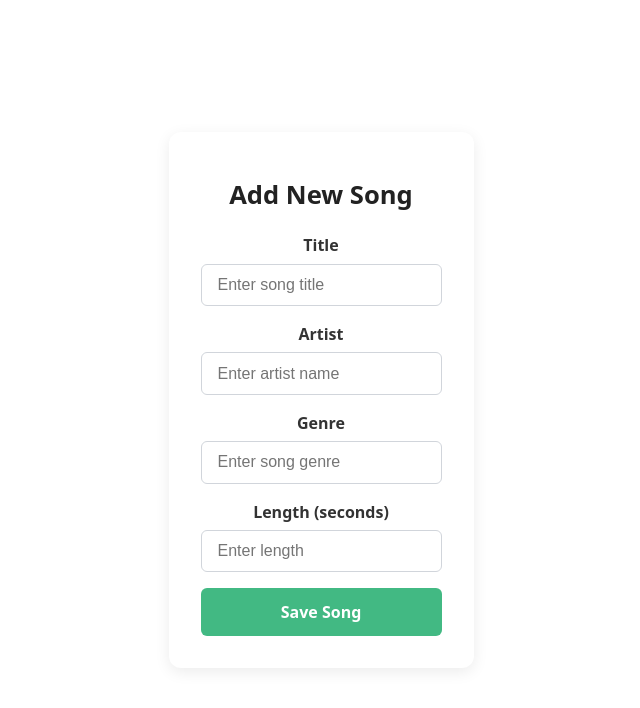
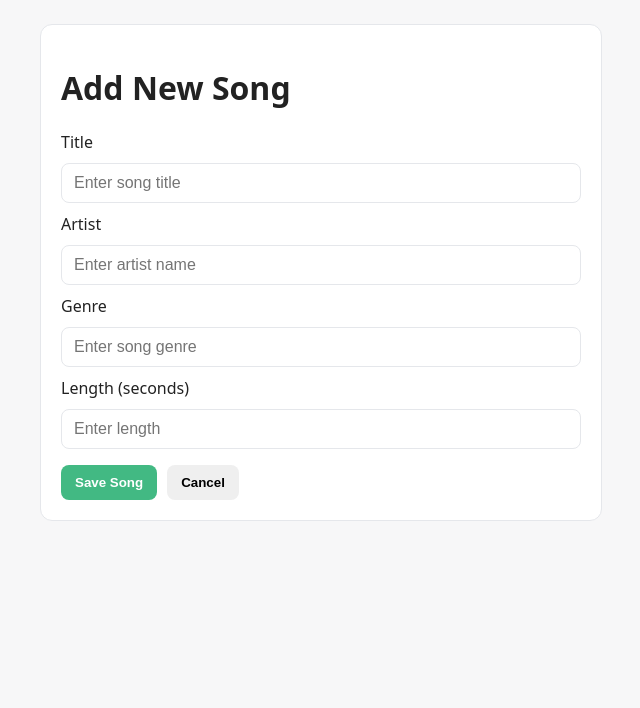
Before and after one commit to Valentin-Koeberl/SEW-2025-26-Task-YouSong, a Vue app in the folder Frontend/yousong-ui/: page /create in a window 1280 px wide. Shown: the top 708 px of the page, without its empty margins (319-959 px from the left). Built offline with nearby package versions, Linux system fonts and the light colour scheme.

Commit message:
Finished Task 4

```diff
--- a/Frontend/yousong-ui/index.html
+++ b/Frontend/yousong-ui/index.html
@@ -4,7 +4,7 @@
     <meta charset="UTF-8" />
     <link rel="icon" type="image/svg+xml" href="/vite.svg" />
     <meta name="viewport" content="width=device-width, initial-scale=1.0" />
-    <title>Vite + Vue</title>
+    <title>YouSong</title>
 </head>
 <body>
 <div id="app"></div>
--- a/Frontend/yousong-ui/src/App.vue
+++ b/Frontend/yousong-ui/src/App.vue
@@ -4,3 +4,24 @@
 
 <script setup>
 </script>
+
+<style>
+:root {
+  --brand: #42b983;
+  --ink: #222;
+  --border: #e5e7eb;
+  --bg: #f7f7f8;
+  --card: #fff;
+}
+
+html,
+body,
+#app {
+  margin: 0;
+  padding: 0;
+  height: 100%;
+  background: var(--bg);
+  color: var(--ink);
+  font-family: system-ui, -apple-system, Segoe UI, Roboto, Inter, Arial, sans-serif;
+}
+</style>
--- /dev/null
+++ b/Frontend/yousong-ui/src/components/NavBar.vue
@@ -0,0 +1,105 @@
+<template>
+  <header class="nav">
+    <div class="nav-left" @click="goHome" title="YouSong">YouSong</div>
+    <div class="nav-right">
+      <input
+          class="search"
+          type="text"
+          v-model="search"
+          placeholder="Search by title or artist…"
+          @input="onType"
+      />
+      <button class="btn primary" @click="goCreate">Add Song</button>
+    </div>
+  </header>
+</template>
+
+<script setup>
+import { ref } from "vue";
+import { useRoute,useRouter } from "vue-router";
+const router=useRouter(), route=useRoute();
+const search=ref(route.query.q?.toString() ?? "");
+let t; const onType=()=>{ clearTimeout(t); t=setTimeout(()=>{
+  const q=search.value.trim(); router.replace({ name: route.name ?? "songs", query: q?{q}:{}}); },300); };
+const goCreate=()=>router.push({name:"create"});
+const goHome=()=>router.push({name:"songs"});
+</script>
+
+<style scoped>
+/* Full-bleed: über gesamte Viewport-Breite, unabhängig vom Parent */
+.nav{
+  position: sticky;
+  top: 0;
+  z-index: 50;
+
+  /* der Trick: nimm 100vw und zentriere relativ zum Viewport */
+  width: 100vw;
+  left: 50%;
+  transform: translateX(-50%);
+
+  /* Layout */
+  display: flex;
+  align-items: center;
+  justify-content: space-between;
+  gap: 12px;
+  padding: 14px clamp(16px, 3vw, 32px);
+  box-sizing: border-box;
+
+  background: var(--card);
+  border-bottom: 1px solid var(--border);
+  box-shadow: 0 2px 6px rgba(0,0,0,.05);
+}
+
+.nav-left{
+  font-size: 1.25rem;
+  font-weight: 800;
+  cursor: pointer;
+  user-select: none;
+}
+
+.nav-right{
+  display: flex;
+  align-items: center;
+  gap: 12px;
+  min-width: 0;
+}
+
+/* abgerundete Suche */
+.search{
+  width: min(36vw, 420px);
+  min-width: 160px;
+  padding: 10px 14px;
+  border: 1px solid var(--border);
+  border-radius: 999px;
+  font-size: .95rem;
+  background: #fff;
+  transition: border-color .15s, box-shadow .15s;
+}
+.search:focus{
+  outline: none;
+  border-color: var(--brand);
+  box-shadow: 0 0 0 4px rgba(66,185,131,.2);
+}
+
+.btn{
+  padding: 10px 16px;
+  border: none;
+  border-radius: 10px;
+  font-weight: 600;
+  cursor: pointer;
+}
+.btn.primary{ background: var(--brand); color:#fff; }
+.btn.primary:hover{ background: var(--brand-600); }
+
+/* Responsiv: auf kleinen Screens wrappt die rechte Seite */
+@media (max-width: 700px){
+  .nav{ flex-wrap: wrap; row-gap: 10px; }
+  .nav-left{ flex: 1 0 100%; }
+  .nav-right{ flex: 1 0 100%; display: grid; grid-template-columns: 1fr auto; gap: 10px; }
+  .search{ width: 100%; min-width: 0; }
+}
+@media (max-width: 420px){
+  .nav-right{ grid-template-columns: 1fr; }
+  .btn.primary{ width: 100%; }
+}
+</style>
--- a/Frontend/yousong-ui/src/components/SongCreate.vue
+++ b/Frontend/yousong-ui/src/components/SongCreate.vue
@@ -1,140 +1,103 @@
 <template>
-  <div class="form-container">
-    <div class="form-card">
-      <h1 class="form-title">Add New Song</h1>
+  <div class="wrap">
+    <div class="card">
+      <h1>Add New Song</h1>
       <form @submit.prevent="createSong" class="form">
-        <div class="form-group">
-          <label for="title">Title</label>
-          <input id="title" v-model="song.title" required placeholder="Enter song title" />
+        <label>Title</label>
+        <input v-model="song.title" required placeholder="Enter song title" />
+
+        <label>Artist</label>
+        <input v-model="song.artist" required placeholder="Enter artist name" />
+
+        <label>Genre</label>
+        <input v-model="song.genre" required placeholder="Enter song genre" />
+
+        <label>Length (seconds)</label>
+        <input v-model.number="song.length" type="number" required placeholder="Enter length" />
+
+        <div class="actions">
+          <button type="submit" class="btn primary">Save Song</button>
+          <button type="button" class="btn" @click="goBack">Cancel</button>
         </div>
-
-        <div class="form-group">
-          <label for="artist">Artist</label>
-          <input id="artist" v-model="song.artist" required placeholder="Enter artist name" />
-        </div>
-
-        <div class="form-group">
-          <label for="genre">Genre</label>
-          <input id="genre" v-model="song.genre" required placeholder="Enter song genre" />
-        </div>
-
-        <div class="form-group">
-          <label for="length">Length (seconds)</label>
-          <input id="length" v-model.number="song.length" type="number" required placeholder="Enter length" />
-        </div>
-
-        <button type="submit" class="btn primary">Save Song</button>
       </form>
 
-      <p v-if="successMessage" class="success-msg">{{ successMessage }}</p>
+      <p v-if="successMessage" class="success">{{ successMessage }}</p>
     </div>
   </div>
 </template>
 
 <script setup>
+import axios from "axios";
 import { ref } from "vue";
-import axios from "axios";
 import { useRouter } from "vue-router";
 
 const router = useRouter();
-const song = ref({
-  title: "",
-  artist: "",
-  genre: "",
-  length: ""
-});
+const song = ref({ title: "", artist: "", genre: "", length: "" });
 const successMessage = ref("");
 
 const createSong = async () => {
-  try {
-    await axios.post("http://localhost:8080/api/songs", song.value);
-    successMessage.value = "Song successfully created!";
-    song.value = { title: "", artist: "", genre: "", length: "" };
-    setTimeout(() => {
-      router.push("/");
-    }, 1500);
-  } catch (err) {
-    console.error(err);
-  }
+  await axios.post("http://localhost:8080/api/songs", song.value);
+  successMessage.value = "Song successfully created!";
+  song.value = { title: "", artist: "", genre: "", length: "" };
+  setTimeout(() => router.push({ name: "songs" }), 1200);
 };
+
+const goBack = () => router.push({ name: "songs" });
 </script>
 
 <style scoped>
-.form-container {
+.wrap {
   display: flex;
   justify-content: center;
-  padding: 2rem;
+  padding: 24px 16px;
 }
 
-.form-card {
-  background-color: #ffffff;
-  padding: 2rem;
+.card {
+  background: #fff;
+  border: 1px solid var(--border);
+  border-radius: 12px;
+  padding: 20px;
   width: 100%;
-  max-width: 450px;
-  border-radius: 12px;
-  box-shadow: 0 4px 15px rgba(0, 0, 0, 0.08);
-}
-
-.form-title {
-  font-size: 1.6rem;
-  margin-bottom: 1.5rem;
-  text-align: center;
-  color: #222;
+  max-width: 520px;
 }
 
 .form {
   display: flex;
   flex-direction: column;
-  gap: 1rem;
-}
-
-.form-group {
-  display: flex;
-  flex-direction: column;
-}
-
-label {
-  font-weight: 600;
-  margin-bottom: 0.4rem;
-  color: #333;
+  gap: 10px;
 }
 
 input {
-  padding: 0.7rem 1rem;
-  border: 1px solid #d1d5db;
-  border-radius: 6px;
+  padding: 10px 12px;
+  border: 1px solid var(--border);
+  border-radius: 8px;
   font-size: 1rem;
-  transition: all 0.2s ease-in-out;
 }
 
-input:focus {
-  outline: none;
-  border-color: #42b983;
-  box-shadow: 0 0 0 3px rgba(66, 185, 131, 0.2);
+.actions {
+  display: flex;
+  gap: 10px;
+  margin-top: 6px;
+  flex-wrap: wrap;
 }
 
 .btn {
-  padding: 0.8rem 1.2rem;
+  padding: 10px 14px;
   border: none;
-  border-radius: 6px;
-  font-weight: bold;
+  border-radius: 8px;
+  font-weight: 700;
   cursor: pointer;
-  transition: 0.2s ease-in-out;
 }
 
 .btn.primary {
-  background-color: #42b983;
-  color: white;
+  background: var(--brand);
+  color: #fff;
 }
 
-.btn.primary:hover {
-  background-color: #369d6f;
-}
-
-.success-msg {
-  margin-top: 1rem;
-  color: #42b983;
+.success {
+  color: var(--brand);
+  margin-top: 10px;
+  font-weight: 700;
   text-align: center;
-  font-weight: bold;
 }
 </style>
--- a/Frontend/yousong-ui/src/components/SongEdit.vue
+++ b/Frontend/yousong-ui/src/components/SongEdit.vue
@@ -1,215 +1,110 @@
 <template>
-  <div class="form-container">
-    <div class="form-card">
-      <h1 class="form-title">Edit Song</h1>
+  <div class="wrap">
+    <div class="card">
+      <h1>Edit Song</h1>
+      <form @submit.prevent="updateSong" class="form">
+        <label>Title</label>
+        <input v-model="song.title" required />
 
-      <form @submit.prevent="updateSong" class="form">
-        <div class="form-group">
-          <label for="title">Title</label>
-          <input
-              id="title"
-              v-model="song.title"
-              required
-              placeholder="Enter song title"
-          />
-        </div>
+        <label>Artist</label>
+        <input v-model="song.artist" required />
 
-        <div class="form-group">
-          <label for="artist">Artist</label>
-          <input
-              id="artist"
-              v-model="song.artist"
-              required
-              placeholder="Enter artist name"
-          />
-        </div>
+        <label>Genre</label>
+        <input v-model="song.genre" required />
 
-        <div class="form-group">
-          <label for="genre">Genre</label>
-          <input
-              id="genre"
-              v-model="song.genre"
-              required
-              placeholder="Enter song genre"
-          />
-        </div>
+        <label>Length (seconds)</label>
+        <input v-model.number="song.length" type="number" required />
 
-        <div class="form-group">
-          <label for="length">Length (seconds)</label>
-          <input
-              id="length"
-              v-model.number="song.length"
-              type="number"
-              required
-              placeholder="Enter length"
-          />
-        </div>
-
-        <div class="button-group">
+        <div class="actions">
           <button type="submit" class="btn primary">Save Changes</button>
-          <button type="button" class="btn secondary" @click="cancelEdit">
-            Cancel
-          </button>
+          <button type="button" class="btn" @click="goBack">Cancel</button>
         </div>
       </form>
 
-      <p v-if="successMessage" class="success-msg">{{ successMessage }}</p>
+      <p v-if="successMessage" class="success">{{ successMessage }}</p>
     </div>
   </div>
 </template>
 
 <script setup>
+import axios from "axios";
 import { ref, onMounted } from "vue";
 import { useRoute, useRouter } from "vue-router";
-import axios from "axios";
 
 const route = useRoute();
 const router = useRouter();
-const song = ref({
-  title: "",
-  artist: "",
-  genre: "",
-  length: ""
-});
+const song = ref({ title: "", artist: "", genre: "", length: "" });
 const successMessage = ref("");
 
-// Song-Daten laden, um Formular vorzufüllen
 const fetchSong = async () => {
-  try {
-    const response = await axios.get(
-        `http://localhost:8080/api/songs/${route.params.id}`
-    );
-    song.value = response.data;
-  } catch (err) {
-    console.error(err);
-  }
+  const res = await axios.get(`http://localhost:8080/api/songs/${route.params.id}`);
+  song.value = res.data;
 };
 
-// Song speichern
 const updateSong = async () => {
-  try {
-    await axios.put(
-        `http://localhost:8080/api/songs/${route.params.id}`,
-        song.value
-    );
-    successMessage.value = "Song updated successfully!";
-    setTimeout(() => {
-      router.push("/");
-    }, 1500);
-  } catch (err) {
-    console.error(err);
-  }
+  await axios.put(`http://localhost:8080/api/songs/${route.params.id}`, song.value);
+  successMessage.value = "Song updated successfully!";
+  setTimeout(() => router.push({ name: "songs" }), 1200);
 };
 
-const cancelEdit = () => {
-  router.push("/");
-};
+const goBack = () => router.push({ name: "songs" });
 
 onMounted(fetchSong);
 </script>
 
 <style scoped>
-/* Container */
-.form-container {
+.wrap {
   display: flex;
   justify-content: center;
-  padding: 2rem;
+  padding: 24px 16px;
 }
 
-/* Card */
-.form-card {
-  background-color: #ffffff;
-  padding: 2rem;
+.card {
+  background: #fff;
+  border: 1px solid var(--border);
+  border-radius: 12px;
+  padding: 20px;
   width: 100%;
-  max-width: 450px;
-  border-radius: 12px;
-  box-shadow: 0 4px 15px rgba(0, 0, 0, 0.08);
+  max-width: 520px;
 }
 
-/* Titel */
-.form-title {
-  font-size: 1.6rem;
-  margin-bottom: 1.5rem;
-  text-align: center;
-  color: #222;
-}
-
-/* Formular */
 .form {
   display: flex;
   flex-direction: column;
-  gap: 1rem;
+  gap: 10px;
 }
 
-/* Form-Gruppen */
-.form-group {
-  display: flex;
-  flex-direction: column;
+input {
+  padding: 10px 12px;
+  border: 1px solid var(--border);
+  border-radius: 8px;
+  font-size: 1rem;
 }
 
-/* Labels */
-label {
-  font-weight: 600;
-  margin-bottom: 0.4rem;
-  color: #333;
-}
-
-/* Inputs */
-input {
-  padding: 0.7rem 1rem;
-  border: 1px solid #d1d5db;
-  border-radius: 6px;
-  font-size: 1rem;
-  transition: all 0.2s ease-in-out;
-}
-
-input:focus {
-  outline: none;
-  border-color: #42b983;
-  box-shadow: 0 0 0 3px rgba(66, 185, 131, 0.2);
-}
-
-/* Buttons */
-.button-group {
+.actions {
   display: flex;
-  justify-content: space-between;
-  margin-top: 1rem;
+  gap: 10px;
+  margin-top: 6px;
+  flex-wrap: wrap;
 }
 
 .btn {
-  padding: 0.8rem 1.2rem;
+  padding: 10px 14px;
   border: none;
-  border-radius: 6px;
-  font-weight: bold;
+  border-radius: 8px;
+  font-weight: 700;
   cursor: pointer;
-  transition: 0.2s ease-in-out;
 }
 
-/* Primärer Button */
 .btn.primary {
-  background-color: #42b983;
-  color: white;
+  background: var(--brand);
+  color: #fff;
 }
 
-.btn.primary:hover {
-  background-color: #369d6f;
-}
-
-/* Sekundärer Button */
-.btn.secondary {
-  background-color: #f3f4f6;
-  color: #333;
-}
-
-.btn.secondary:hover {
-  background-color: #e5e7eb;
-}
-
-/* Erfolgsmeldung */
-.success-msg {
-  margin-top: 1rem;
-  color: #42b983;
+.success {
+  color: var(--brand);
+  margin-top: 10px;
+  font-weight: 700;
   text-align: center;
-  font-weight: bold;
 }
 </style>
--- a/Frontend/yousong-ui/src/components/SongList.vue
+++ b/Frontend/yousong-ui/src/components/SongList.vue
@@ -1,86 +1,184 @@
 <template>
-  <div>
+  <div class="page">
     <h1>All Songs</h1>
-    <button @click="goToCreate" class="add-btn">➕ Add Song</button>
 
-    <div v-for="song in songs" :key="song.id" class="song-card">
-      <p><b>{{ song.title }}</b> by {{ song.artist }} ({{ song.genre }})</p>
-      <p>{{ song.length }} sec</p>
+    <!-- Toolbar mit Suche & Add -->
+    <div class="toolbar">
+      <input
+          type="text"
+          v-model="searchQuery"
+          @input="onSearch"
+          placeholder="Search by title or artist..."
+      />
+      <button class="btn primary" @click="goToCreate">Add Song</button>
+    </div>
 
-      <!-- Edit & Delete Buttons -->
-      <button @click="editSong(song.id)" class="edit-btn">✏️ Edit</button>
-      <button @click="deleteSong(song.id)" class="delete-btn">🗑 Delete</button>
+    <!-- Meldung bei keiner Suche -->
+    <p v-if="songs.length === 0 && searchQuery" class="no-results">
+      No songs can be found. Please adjust your search.
+    </p>
+
+    <!-- Songliste -->
+    <div class="list">
+      <div v-for="song in songs" :key="song.id" class="item">
+        <div class="info">
+          <div class="title-row">
+            <strong class="title">{{ song.title }}</strong>
+            <span class="genre">{{ song.genre }}</span>
+          </div>
+          <div class="sub">{{ song.artist }}</div>
+          <div class="meta">{{ song.length }} sec</div>
+        </div>
+        <div class="actions">
+          <button class="btn edit" @click="editSong(song.id)">Edit</button>
+          <button class="btn delete" @click="deleteSong(song.id)">Delete</button>
+        </div>
+      </div>
     </div>
   </div>
 </template>
 
 <script setup>
+import axios from "axios";
 import { ref, onMounted } from "vue";
 import { useRouter } from "vue-router";
-import axios from "axios";
 
 const songs = ref([]);
+const searchQuery = ref("");
 const router = useRouter();
 
-const fetchSongs = async () => {
-  try {
-    const response = await axios.get("http://localhost:8080/api/songs");
-    songs.value = response.data;
-  } catch (err) {
-    console.error("Fehler beim Laden der Songs:", err);
-  }
+const fetchAll = async () => {
+  const res = await axios.get("http://localhost:8080/api/songs");
+  songs.value = res.data;
 };
 
-const goToCreate = () => {
-  router.push("/create");
+const searchSongs = async (q) => {
+  const res = await axios.get("http://localhost:8080/api/songs/search", {
+    params: { query: q },
+  });
+  songs.value = res.data;
 };
 
-const editSong = (id) => {
-  router.push(`/edit/${id}`);
+const onSearch = async () => {
+  const q = searchQuery.value.trim();
+  if (!q) return fetchAll();
+  await searchSongs(q);
 };
 
+const goToCreate = () => router.push({ name: "create" });
+const editSong = (id) => router.push({ name: "edit", params: { id } });
+
 const deleteSong = async (id) => {
-  if (confirm("⚠️ Are you sure you want to delete this song?")) {
-    try {
-      await axios.delete(`http://localhost:8080/api/songs/${id}`);
-      // Lokale Liste aktualisieren
-      songs.value = songs.value.filter(song => song.id !== id);
-    } catch (err) {
-      console.error("Fehler beim Löschen des Songs:", err);
-    }
-  }
+  if (!confirm("Are you sure you want to delete this song?")) return;
+  await axios.delete(`http://localhost:8080/api/songs/${id}`);
+  songs.value = songs.value.filter((s) => s.id !== id);
 };
 
-onMounted(fetchSongs);
+onMounted(fetchAll);
 </script>
 
 <style scoped>
-.edit-btn {
-  background-color: #4e9eff;
-  color: white;
-  padding: 6px 12px;
+.page {
+  max-width: 900px;
+  margin: 24px auto;
+  padding: 0 16px;
+}
+
+h1 {
+  margin: 0 0 14px;
+}
+
+.toolbar {
+  display: flex;
+  gap: 10px;
+  align-items: center;
+  margin-bottom: 14px;
+}
+
+.toolbar input {
+  flex: 1 1 auto;
+  padding: 10px 12px;
+  border: 1px solid var(--border);
+  border-radius: 6px;
+  font-size: 0.95rem;
+}
+
+.btn {
+  padding: 8px 12px;
   border: none;
   border-radius: 6px;
-  margin-right: 8px;
+  font-weight: 600;
   cursor: pointer;
-  transition: 0.2s;
 }
 
-.edit-btn:hover {
-  background-color: #347fd6;
+.btn.primary {
+  background: var(--brand);
+  color: #fff;
 }
 
-.delete-btn {
-  background-color: #e74c3c;
-  color: white;
-  padding: 6px 12px;
-  border: none;
-  border-radius: 6px;
-  cursor: pointer;
-  transition: 0.2s;
+.btn.edit {
+  background: #4e9eff;
+  color: #fff;
 }
 
-.delete-btn:hover {
-  background-color: #c0392b;
+.btn.delete {
+  background: #e74c3c;
+  color: #fff;
+}
+
+.no-results {
+  color: #777;
+  margin: 8px 0 12px;
+  font-style: italic;
+}
+
+.list {
+  display: flex;
+  flex-direction: column;
+  gap: 12px;
+}
+
+.item {
+  background: var(--card);
+  border: 1px solid var(--border);
+  border-radius: 10px;
+  padding: 12px;
+  display: flex;
+  justify-content: space-between;
+  gap: 12px;
+}
+
+.title-row {
+  display: flex;
+  align-items: center;
+  gap: 8px;
+}
+
+.title {
+  font-size: 1.05rem;
+}
+
+.genre {
+  font-size: 0.75rem;
+  padding: 2px 8px;
+  border-radius: 999px;
+  border: 1px solid #d8efe5;
+  color: #166b4c;
+  background: #eef9f3;
+}
+
+.sub {
+  color: #333;
+}
+
+.meta {
+  color: #777;
+  font-size: 0.9rem;
+}
+
+.actions {
+  display: flex;
+  gap: 8px;
+  align-items: center;
 }
 </style>
```
Also changed, not shown: Frontend/yousong-ui/src/main.js (+3 -7 lines), Frontend/yousong-ui/src/router/index.js (+3 -5 lines), 2 other files (tests, documents, lock files or other folders). Lines whose indentation alone changed are shown as unchanged.
